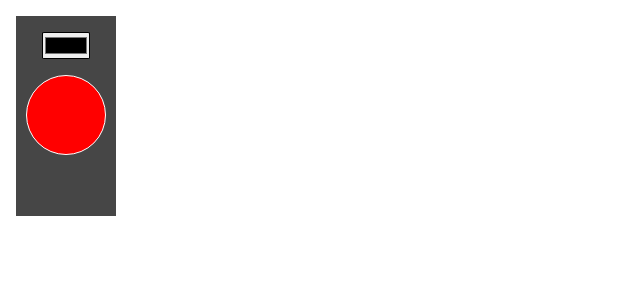
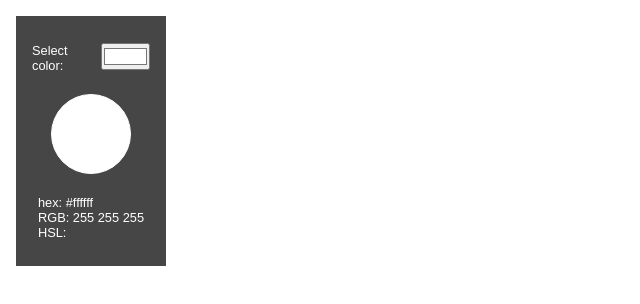
Before and after one commit to filepeno/11C.03.01-Color_selector, a plain HTML site: page index.html in a window 1280 px wide. Shown: the whole page, without its empty margins (0-640 px from the left). Drawn offline with Linux system fonts and the light colour scheme.

Commit message:
added RGB code display

```diff
--- a/index.html
+++ b/index.html
@@ -9,9 +9,16 @@
   </head>
   <body>
     <section class="bg">
-      <input type="color" />
+      <article id="colorPicker">
+        <label for="color">Select color: </label>
+        <input type="color" name="color" />
+      </article>
       <div class="displayedColor"></div>
-      <div class="codeHex"></div>
+      <ul>
+        <li>hex: <span></span></li>
+        <li>RGB: <span id="r"></span> <span id="g"></span> <span id="b"></span></li>
+        <li>HSL: <span></span></li>
+      </ul>
     </section>
     <script src="script.js"></script>
   </body>
--- a/script.js
+++ b/script.js
@@ -3,6 +3,11 @@
 document.addEventListener("DOMContentLoaded", start);
 
 const HTML = {};
+// const RGB = {
+//   R: "",
+//   G: "",
+//   B: "",
+// };
 
 // const colorPicker = document.querySelector("input");
 
@@ -10,7 +15,12 @@ function start() {
   console.log("start()");
   HTML.colorPicker = document.querySelector("input");
   HTML.colorDisplay = document.querySelector(".displayedColor");
-
+  HTML.codeHex = document.querySelector("li:first-child span");
+  HTML.codeR = document.querySelector("#r");
+  HTML.codeG = document.querySelector("#g");
+  HTML.codeB = document.querySelector("#b");
+  HTML.colorPicker.value = "#ffffff";
+  updateColor(HTML.colorPicker.value);
   trackColorPicker();
 }
 
@@ -27,7 +37,9 @@ function updateColor() {
   displayColor(currentColorHex);
 }
 
-function displayHex() {}
+function displayHex(valueHex) {
+  HTML.codeHex.textContent = valueHex;
+}
 
 function displayColor(valueHex) {
   HTML.colorDisplay.style.background = valueHex;
@@ -44,12 +56,15 @@ function calculateRGB(value1, value2, value3) {
   const r = parseInt("0x" + value1, 16);
   const g = parseInt("0x" + value2, 16);
   const b = parseInt("0x" + value2, 16);
-  console.log(r, g, b);
   displayRGB(r, g, b);
   calculateHSL(r, g, b);
 }
 
-function displayRGB(r, g, b) {}
+function displayRGB(r, g, b) {
+  HTML.codeR.textContent = r;
+  HTML.codeG.textContent = g;
+  HTML.codeB.textContent = b;
+}
 
 function calculateHSL(r, g, b) {
   r /= 255;
--- a/style.css
+++ b/style.css
@@ -4,26 +4,40 @@
   padding: 0;
 }
 
+body {
+  font-family: Arial, Helvetica, sans-serif;
+  color: white;
+  font-size: 0.8rem;
+}
+
 section {
-  height: 200px;
-  width: 100px;
+  height: 250px;
+  width: 150px;
   background-color: rgb(70, 70, 70);
   display: flex;
   flex-direction: column;
   align-items: center;
+  justify-content: space-around;
   margin: 1rem;
+  padding: 1rem;
 }
 
-input {
-  margin: 1rem;
-  width: 3rem;
-  border-radius: 5%;
+#colorPicker {
+  display: flex;
+  align-items: flex-start;
 }
 
 .displayedColor {
   height: 80px;
   width: 80px;
   border-radius: 40px;
-  background: red;
+  background: none;
   border: white 1px solid;
 }
+
+ul {
+  display: flex;
+  flex-direction: column;
+  justify-content: left;
+  list-style: none;
+}
```
